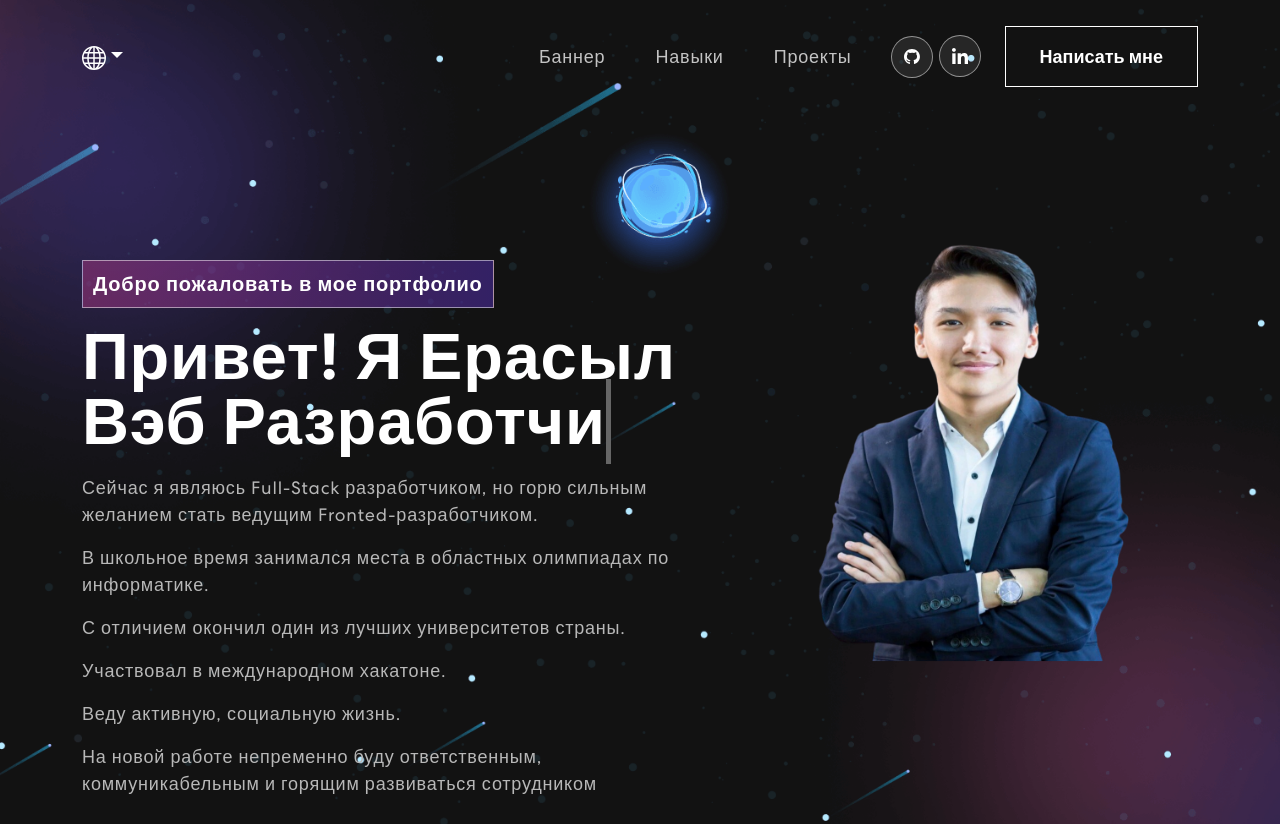
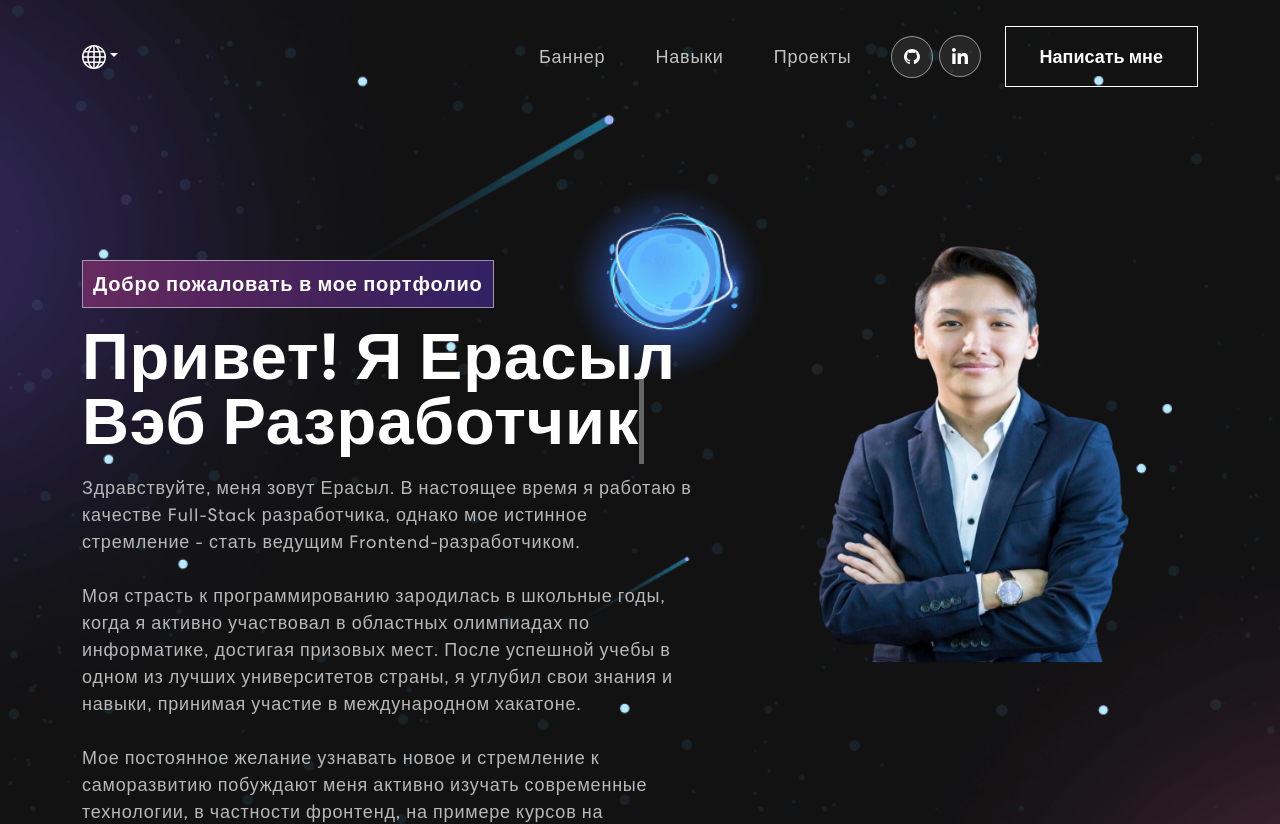
Before and after one commit to ybolat/portfolio, a React (Create React App) app: page / in a window 1280 px wide. Shown: the top 824 px of the page. Built offline with nearby package versions, Linux system fonts and the light colour scheme; some icons are missing; the HTML template or start-up script is replaced by a standard one.

Commit message:
change text

```diff
--- a/public/assets/locales/ru/translation.json
+++ b/public/assets/locales/ru/translation.json
@@ -5,12 +5,11 @@
   "connect": "Написать мне",
   "welcome": "Добро пожаловать в мое портфолио",
   "i_am": "Привет! Я Ерасыл",
-  "become_front": "Сейчас я являюсь Full-Stack разработчиком, но горю сильным желанием стать ведущим Fronted-разработчиком.",
-  "during_school": "В школьное время занимался места в областных олимпиадах по информатике.",
-  "graduate": "С отличием окончил один из лучших университетов страны.",
-  "hackathon": "Участвовал в международном хакатоне.",
-  "social_life": "Веду активную, социальную жизнь.",
-  "new_job": "На новой работе непременно буду ответственным, коммуникабельным и горящим развиваться сотрудником",
+  "banner-text-hello": "Здравствуйте, меня зовут Ерасыл. В настоящее время я работаю в качестве Full-Stack разработчика, однако мое истинное стремление - стать ведущим Frontend-разработчиком.",
+  "banner-text-passion": "Моя страсть к программированию зародилась в школьные годы, когда я активно участвовал в областных олимпиадах по информатике, достигая призовых мест. После успешной учебы в одном из лучших университетов страны, я углубил свои знания и навыки, принимая участие в международном хакатоне.",
+  "banner-text-knowledge": "Мое постоянное желание узнавать новое и стремление к саморазвитию побуждают меня активно изучать современные технологии, в частности фронтенд, на примере курсов на платформах YouTube и Udemy. В частности, я глубоко погружаюсь в изучение React и активно применяю его в своей работе.",
+  "banner-text-plans": "Осознав важность разностороннего образования, я также планирую расширить свои знания в других популярных фреймворках, таких как Vue и Angular.",
+  "banner-text-end": "Мое стремление к качественной разработке, практический опыт и усердие в обучении делают меня подходящим кандидатом для роли ведущего Frontend-разработчика. Я всегда готов к новым вызовам и готов внести свой вклад в развитие уважаемой компании. Благодарю за ваше внимание.",
   "stack": "Стэк",
   "description": "Описание",
   "view_code": "Посмотреть код",
--- a/src/components/banner/banner.component.jsx
+++ b/src/components/banner/banner.component.jsx
@@ -68,29 +68,16 @@ const Banner = () => {
                             <span className="wrap">{text}</span></span></h1>
                         <div>
                             <p>
-                                {t('become_front')}
+                                {t('banner-text-hello')}
+                                <br/><br/>
+                                {t('banner-text-passion')}
+                                <br/><br/>
+                                {t('banner-text-knowledge')}
+                                <br/><br/>
+                                {t('banner-text-plans')}
+                                <br/><br/>
+                                {t('banner-text-end')}
                             </p>
-                            <p>
-                                {t('during_school')}
-                            </p>
-                            <p>
-                                {t('graduate')}
-                            </p>
-                            <p>
-                                {t('hackathon')}
-                            </p>
-                            <p>
-                                {t('social_life')}
-                            </p>
-                            <p>
-                                {t('new_job')}
-                            </p>
-                            {/*<div className={"cv-links"}>*/}
-                            {/*    <button onClick={() => alert("not ready yet")}>Download CV in Russian<ArrowRightCircle/>*/}
-                            {/*    </button>*/}
-                            {/*    <button onClick={() => alert("not ready yet")}>Download CV in English<ArrowRightCircle/>*/}
-                            {/*    </button>*/}
-                            {/*</div>*/}
                         </div>
                     </Col>
                     <Col xs={12} md={6} xl={5} className={"text-center"}>
--- a/src/components/navigation/navigation.component.jsx
+++ b/src/components/navigation/navigation.component.jsx
@@ -52,7 +52,6 @@ const Navigation = () => {
     return (
         <Navbar expand="sm" className={isScrolled ? "scrolled" : ""}>
             <Container>
-                <Navbar.Brand href="/">
                 <div className="dropdown">
                     <button className="dropdown-toggle" type="button" data-bs-toggle="dropdown"
                             aria-expanded="false">
@@ -69,7 +68,6 @@ const Navigation = () => {
                         })}
                     </ul>
                 </div>
-                </Navbar.Brand>
                 <Navbar.Toggle aria-controls="basic-navbar-nav">
                     <span className="navbar-toggler-icon"></span>
                 </Navbar.Toggle>
--- a/src/components/navigation/navigation.style.css
+++ b/src/components/navigation/navigation.style.css
@@ -1,3 +1,7 @@
+.flag-icon {
+    margin-right: 5px;
+}
+
 nav.navbar {
     padding: 18px 0;
     position: fixed;
--- a/src/components/projects/project.component.jsx
+++ b/src/components/projects/project.component.jsx
@@ -26,23 +26,25 @@ const projectsReact = [
 
 const projectsVue = [
     {
-        titleEn: "Vue title",
-        titleRu: "Онлайн магазин",
+        titleEn: "Unfortunately, there are no Vue projects yet.",
+        titleRu: "К сожелению пока нет проектов на Vue",
         stack: "Vue",
-        descriptionEn: "Vue description",
-        gitHubLink: "Vue github",
-        visitLink: "Vue visit"
+        descriptionEn: "Unfortunately, there are no Vue projects yet.",
+        descriptionRu: "К сожелению пока нет проектов на Vue",
+        gitHubLink: "https://github.com/ybolat/",
+        visitLink: "https://github.com/ybolat/"
     }
 ];
 
 const projectsAngular = [
     {
-        titleEn: "Angular title",
-        titleRu: "Онлайн магазин",
+        titleEn: "Unfortunately, there are no Angular projects yet.",
+        titleRu: "К сожелению пока нет проектов на Angular",
         stack: "Angular",
-        descriptionEn: "Angular description",
-        gitHubLink: "Angular github",
-        visitLink: "Angular visit"
+        descriptionEn: "Unfortunately, there are no Angular projects yet.",
+        descriptionRu: "К сожелению пока нет проектов на Angular",
+        gitHubLink: "https://github.com/ybolat/",
+        visitLink: "https://github.com/ybolat/"
     }
 ];
 
```
Also changed, not shown: public/assets/locales/en/translation.json (+5 -6 lines). Lines whose indentation alone changed are shown as unchanged.
